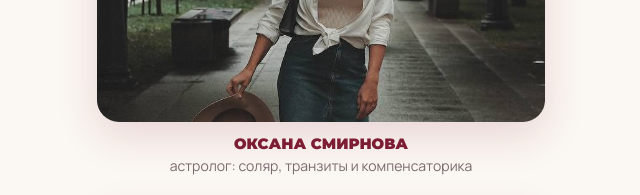
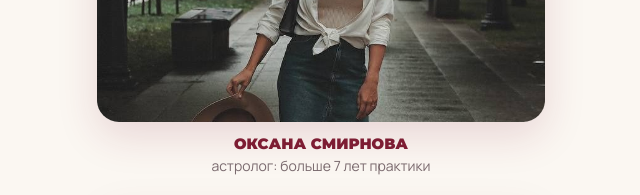
Before and after one commit to KURSK-24/karma-2027, a plain HTML site: page year-preview.html in a window 1280 px wide. Shown: the part 8280-8475 px from the top of the page, 319-959 px from the left. Drawn offline with Linux system fonts and the light colour scheme.

Commit message:
Preview year: photo caption without jargon

```diff
--- a/year-preview.html
+++ b/year-preview.html
@@ -270,7 +270,7 @@ blockquote{margin:10px 0 12px;padding:12px 14px;background:var(--cream);border-l
     <p>→ ко мне возвращаются за прогнозом каждый год: <i>«Второй год обращаюсь за соляром… И я ещё это всё раз послушаю и перечитаю»</i></p>
   </section>
 
-  <figure class="op"><img src="img/oksana-alleya.jpg" alt="Оксана Смирнова"><figcaption><b>Оксана Смирнова</b>астролог: соляр, транзиты и компенсаторика</figcaption></figure>
+  <figure class="op"><img src="img/oksana-alleya.jpg" alt="Оксана Смирнова"><figcaption><b>Оксана Смирнова</b>астролог: больше 7 лет практики</figcaption></figure>
 
   <section class="card for4">
     <h2>Это для вас, если</h2>
```
